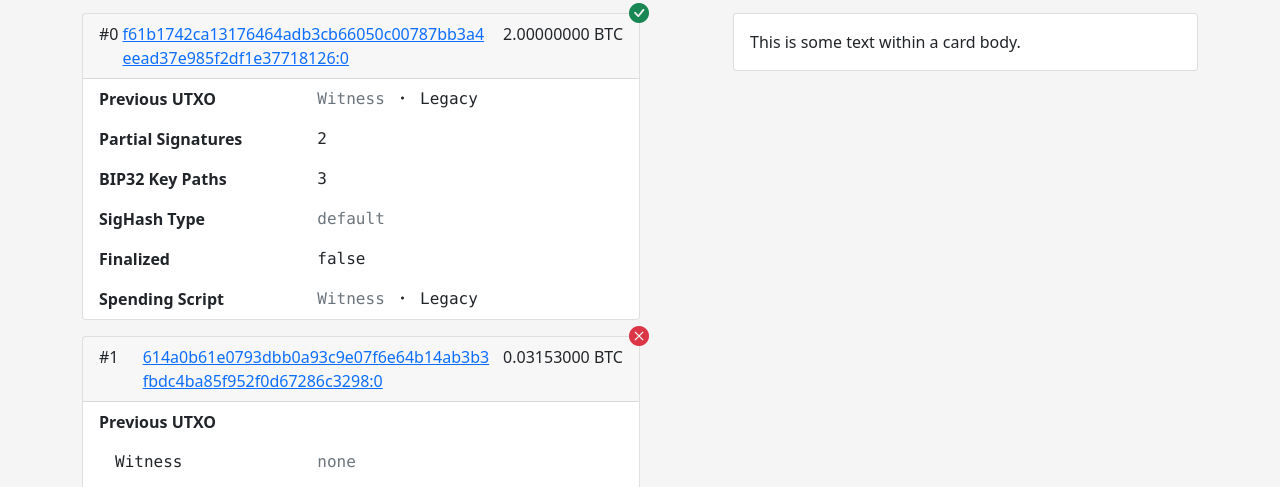
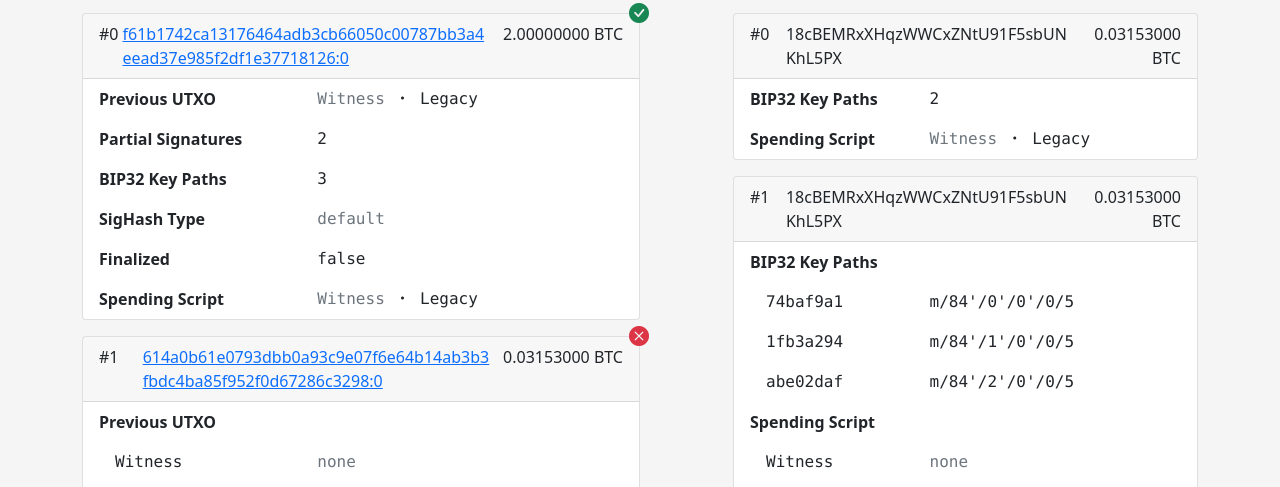
Before and after one commit to afilini/bip174.org, a website built with webpack: page template.html in a window 1280 px wide. Shown: the part 264-751 px from the top of the page. Built offline with nearby package versions, Linux system fonts and the light colour scheme; files whose address does not match are found by name.

Commit message:
Add output box to template.html

```diff
--- a/template.html
+++ b/template.html
@@ -246,9 +246,57 @@
                 <div class="col-12 col-md-5 order-last">
                     <h2 class="my-3 text-md-end">Outputs</h2>
 
-                    <div class="card">
-                      <div class="card-body">
-                        This is some text within a card body.
+                    <div class="card mb-3 position-relative">
+                    <div class="card-header d-flex flex-wrap">
+                        <span class="col-1 fw-light">#0</span>
+                        <span class="col-11 col-md-8">18cBEMRxXHqzWWCxZNtU91F5sbUNKhL5PX</span>
+                        <span class="offset-1 col-11 offset-md-0 col-md-3 text-end">0.03153000 BTC</span>
+                    </div>
+                      <div class="card-body py-2 d-flex">
+                          <span class="col-5 fw-bold">BIP32 Key Paths</span>
+                          <span class="col-7 font-monospace">2</span>
+                      </div>
+                      <div class="card-body py-2 d-flex">
+                          <span class="col-5 fw-bold">Spending Script</span>
+                          <div class="col-7 font-monospace">
+                                <span class="text-muted">Witness</span>
+                                <i class="bi bi-dot"></i>
+                                <span>Legacy</span>
+                          </div>
+                      </div>
+                    </div>
+
+                    <div class="card mb-3 position-relative">
+                    <div class="card-header d-flex flex-wrap">
+                        <span class="col-1 fw-light">#1</span>
+                        <span class="col-11 col-md-8">18cBEMRxXHqzWWCxZNtU91F5sbUNKhL5PX</span>
+                        <span class="offset-1 col-11 offset-md-0 col-md-3 text-end">0.03153000 BTC</span>
+                    </div>
+                      <div class="card-body py-2 d-flex">
+                          <span class="col-5 fw-bold">BIP32 Key Paths</span>
+                      </div>
+                      <div class="card-body py-2 d-flex">
+                          <span class="col-5 px-3 font-monospace">74baf9a1</span>
+                          <span class="col-7 font-monospace">m/84'/0'/0'/0/5</span>
+                      </div>
+                      <div class="card-body py-2 d-flex">
+                          <span class="col-5 px-3 font-monospace">1fb3a294</span>
+                          <span class="col-7 font-monospace">m/84'/1'/0'/0/5</span>
+                      </div>
+                      <div class="card-body py-2 d-flex">
+                          <span class="col-5 px-3 font-monospace">abe02daf</span>
+                          <span class="col-7 font-monospace">m/84'/2'/0'/0/5</span>
+                      </div>
+                      <div class="card-body py-2 d-flex">
+                          <span class="col-5 fw-bold">Spending Script</span>
+                      </div>
+                      <div class="card-body py-2 d-flex">
+                          <span class="col-5 px-3 font-monospace">Witness</span>
+                          <span class="col-7 font-monospace text-muted">none</span>
+                      </div>
+                      <div class="card-body py-2 d-flex">
+                          <span class="col-5 px-3 font-monospace">Legacy</span>
+                          <span class="col-7 font-monospace">1600149cbf3909b24b660404efe55034b76b42ab8ea0b5</span>
                       </div>
                     </div>
                 </div>
```
